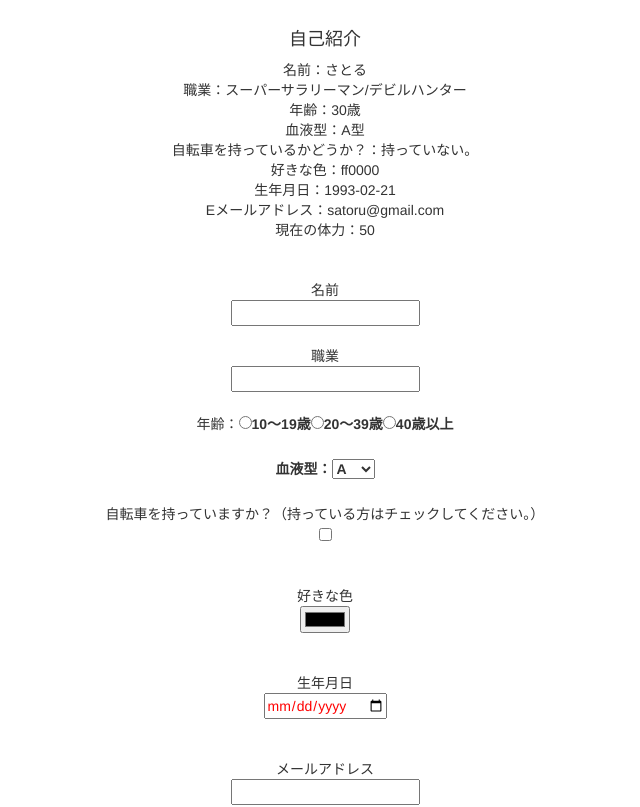
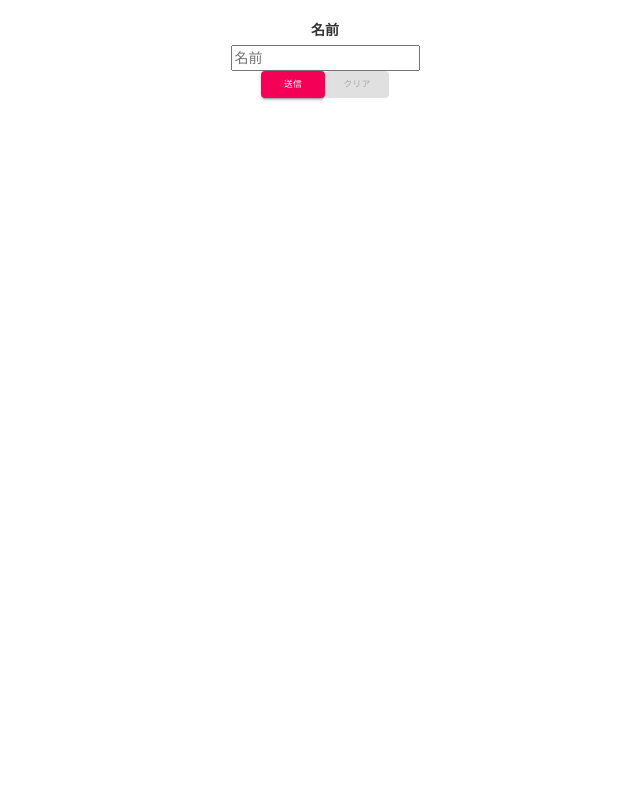
Before and after one commit to Onepiece2424/selfintroduction, a React (Create React App) app: page / in a window 1280 px wide. Shown: the top 807 px of the page, without its empty margins (325-965 px from the left). Built offline with nearby package versions, Linux system fonts and the light colour scheme.

Commit message:
react-redux-appの作成

```diff
--- a/src/App.jsx
+++ b/src/App.jsx
@@ -1,7 +1,8 @@
 import './App.css';
 
 // components
-import UserForm from './components/UserForm';
+// import UserForm from './components/UserForm';
+import ChangeForm from './components/changeform/ChangeForm';
 
 // function
 import showResults from "./func/showResults";
@@ -9,7 +10,7 @@ import showResults from "./func/showResults";
 function App() {
   return (
     <div className="App">
-      <UserForm onSubmit={showResults} />
+      <ChangeForm onSubmit={showResults} />
     </div>
   );
 }
--- /dev/null
+++ b/src/components/changeform/ChangeForm.jsx
@@ -0,0 +1,22 @@
+import React from 'react'
+import { reduxForm, Field } from 'redux-form'
+import renderField from '../renderField'
+import { Button } from '@material-ui/core';
+
+const Changeform = ({ handleSubmit, pristine, submitting, reset }) => {
+
+
+  return (
+    <form onSubmit={handleSubmit}>
+      <Field name="name" component={renderField} label="名前" />
+      <Button color="secondary" variant="contained" type="submit">送信</Button>
+      <Button color="secondary" variant="contained" disabled={pristine || submitting} onClick={reset}>
+        クリア
+      </Button>
+    </form>
+  )
+}
+
+export default reduxForm({
+  form: 'changeform'
+})(Changeform)
```
